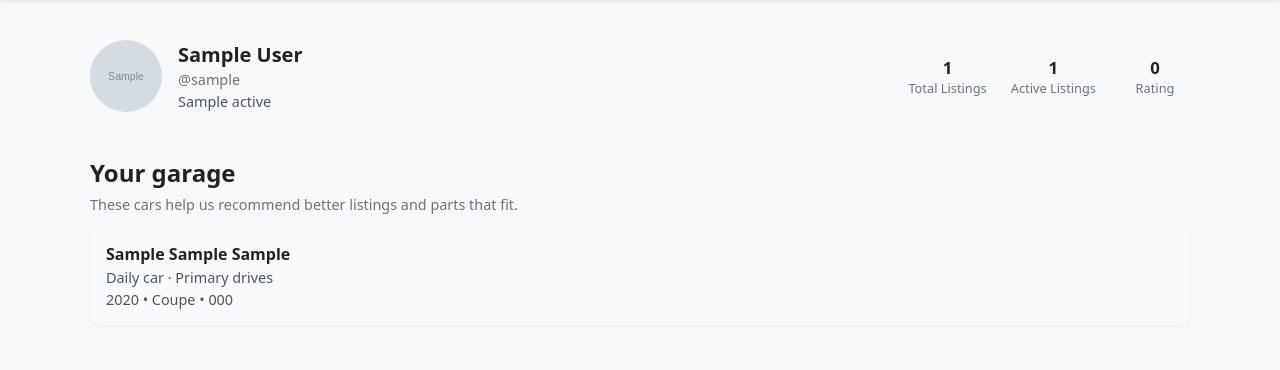
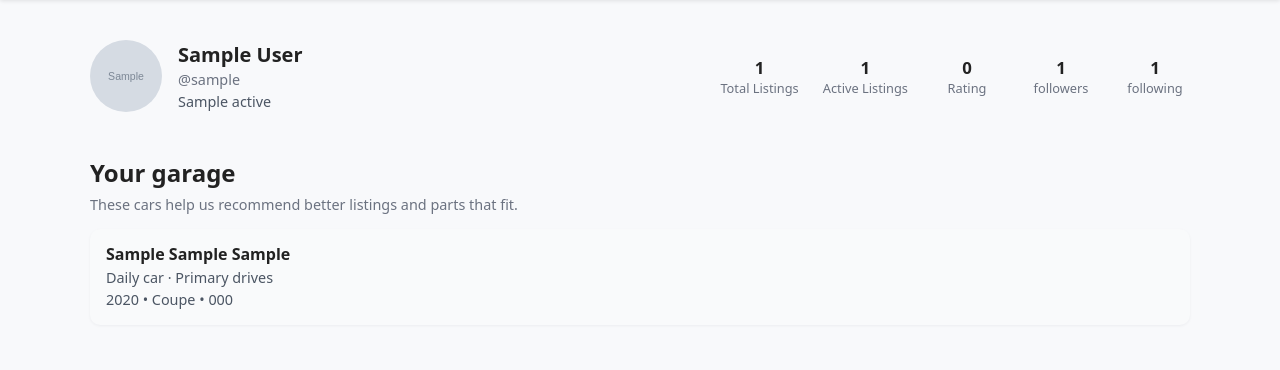
Before and after one commit to iwcbu/Partout, a Django app: page /partout/profile/1 in a window 1280 px wide. Shown: the part 46-416 px from the top of the page. Run offline with Django 5.2, Linux system fonts and the light colour scheme; tables that the repository leaves empty hold one stand-in row (values such as "Sample post"); grey boxes marked "Sample" are stand-in pictures.

Commit message:
made logic for making a new conversation, working on social aspect now (follows, likes, comments, posting, offers

```diff
--- a/partout/admin.py
+++ b/partout/admin.py
@@ -5,10 +5,11 @@ from .models import *
 admin.site.register(Driver)         # gives access to Driver model to show in database
 admin.site.register(Car)            # gives access to Car model to show in database
 admin.site.register(Listing)        # gives access to Listing model to show in database
+admin.site.register(Follow)         # gives access to Follow model to show in database
 admin.site.register(Like)           # gives access to Like model to show in database
 admin.site.register(Comment)        # gives access to Comment model to show in database
 admin.site.register(SavedListing)   # gives access to SavedListing model to show in database
 admin.site.register(Offer)          # gives access to Offer model to show in database
 admin.site.register(DirectMessage)  # gives access to DirectMessage model to show in database
 admin.site.register(Message)        # gives access to Message model to show in database
-admin.site.register(Rating)        # gives access to Rating model to show in database
+admin.site.register(Rating)         # gives access to Rating model to show in database
--- a/partout/models.py
+++ b/partout/models.py
@@ -15,6 +15,59 @@ class Driver(models.Model):
 
     def __str__(self):
         return f"{self.first_name} {self.last_name}"
+
+
+
+class Follow(models.Model):
+    '''contains a profiles follow/following data'''
+
+    driver = models.ForeignKey(Driver, on_delete=models.CASCADE, related_name='driver')
+    driver_that_followed = models.ForeignKey(Driver, on_delete=models.CASCADE, related_name='driver_that_followed')
+    timestamp = models.DateTimeField(auto_now_add=True)
+
+    def __str__(self):
+        '''string representation of follow model'''
+
+        return f'{self.driver_that_followed} follows {self.driver}'
+
+
+
+    def get_followers(driver):
+        '''Returns list of profiles that follow a profile'''
+
+        followers = Follow.objects.filter(driver=driver) # returns query list of follow relationships following profile
+
+        # turns query list into list
+        return list(followers)
+
+    def get_followers_qs(driver):
+        '''returns a queryset of profiles that follow a profile'''
+
+        return Driver.objects.filter(driver_that_follows__driver=driver)
+
+
+    def get_num_followers(driver):
+        '''Returns number of followers'''
+
+        return Follow.objects.filter(driver=driver).count()
+
+
+
+    def get_following(driver):
+        '''Returns list of profiles that a profile follows'''
+
+        follows = Follow.objects.filter(driver_that_followed=driver) # returns query list of follow relationships that a profile follows
+
+        # querylist to list
+        return list(follows)
+
+    def get_num_following(driver):
+        '''Returns number of profiles a profile follows'''
+
+        return Follow.objects.filter(driver_that_followed=driver).count()
+
+
+
 
 
 class Car(models.Model):
--- a/partout/templates/partout/profile.html
+++ b/partout/templates/partout/profile.html
@@ -37,6 +37,14 @@
             <div class="profileStat">
                 <span class="profileStat-number">{{ stats.rating }}</span>
                 <span class="profileStat-label">Rating</span>
+            </div>
+            <div class="profileStat">
+                <span class="profileStat-number">{{ stats.followers }}</span>
+                <span class="profileStat-label">followers</span>
+            </div>
+            <div class="profileStat">
+                <span class="profileStat-number">{{ stats.following }}</span>
+                <span class="profileStat-label">following</span>
             </div>
         </div>
     </section>
--- a/partout/urls.py
+++ b/partout/urls.py
@@ -14,6 +14,7 @@ urlpatterns = [
     path("/profile/<int:pk>", ProfileView.as_view(), name="profile"),
 
     path("/messages", MessagesView.as_view(), name="messages"),
+    path("/messages/new", StartConvoView.as_view(), name="start_convo"),
     path("/messages/conversation/<int:pk>", ConversationView.as_view(), name="conversation"),
 
 ]
--- a/partout/views.py
+++ b/partout/views.py
@@ -1,5 +1,5 @@
 # partout/views.py
-from django.views.generic import TemplateView, ListView, DetailView
+from django.views.generic import TemplateView, ListView, DetailView, View
 from django.db.models import Count, Q
 from django.urls import reverse
 from django.shortcuts import redirect
@@ -156,8 +156,8 @@ class MessagesView(ListView):
             }
             context["offers"] = (Offer.objects.all())
 
+
         return context
-
 
 class ConversationView(DetailView):
     template_name = "partout/conversation.html"
@@ -218,6 +218,44 @@ class ConversationView(DetailView):
 
 
 
+class StartConvoView(View):
+    def get_current_driver(self):
+        """
+        maps the logged in user to the Driver.
+        """
+        user = self.request.user
+        if not user.is_authenticated:
+            return None
+
+        try:
+            return Driver.objects.get(email=user.email)
+        except Driver.DoesNotExist:
+            return None
+
+    def post(self, request, *args, **kwargs):
+        current_driver = self.get_current_driver()
+        if current_driver is None:
+            return redirect("home")
+
+
+        other_id = request.POST.get("other_driver_id")
+        if not other_id:
+            return redirect("messages")
+        other_driver = Driver.objects.get(pk=other_id)
+
+        existing_dm = DirectMessage.objects.filter(participants=current_driver).filter(participants=other_driver).first()
+
+        if existing_dm is not None:
+            dm = existing_dm
+
+        dm = DirectMessage.objects.create()
+        dm.participants.add(current_driver, other_driver)
+
+        return redirect("conversation_detail", pk=dm.pk)
+
+    def get(self, request, *args, **kwargs):
+        return redirect("messages")
+
 
 class ProfileView(DetailView):
     template_name = "partout/profile.html"
@@ -267,12 +305,17 @@ class ProfileView(DetailView):
 
         avgRating = round(avgRating, 1)
 
+        followers = Follow.get_num_followers(driver)
+        following = Follow.get_num_following(driver)
+
         context["stats"] = {
             "total_listings": driver.listings.count(),
             "active_listings": driver.listings.filter(status="active").count(),
             "total_cars": driver.cars.count(),
             "saved_count": driver.saved_listings.count(),
-            "rating": avgRating
+            "rating": avgRating,
+            "followers": followers,
+            "following": following,
         }
 
         return context
```
Also changed, not shown: partout/templates/partout/messages.html (+17 -2 lines), static/partout/css/messages.css (+10 -0 lines), partout/migrations/0014_follow.py (added).
